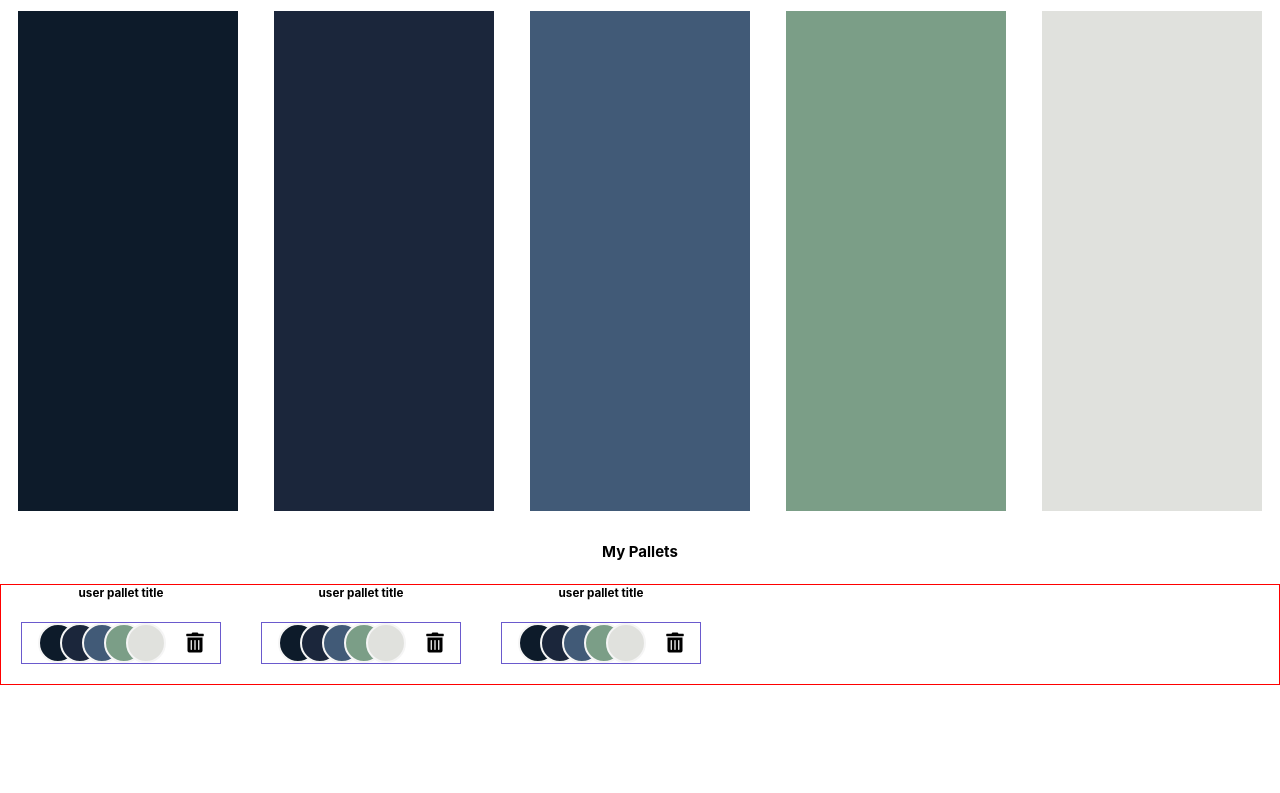
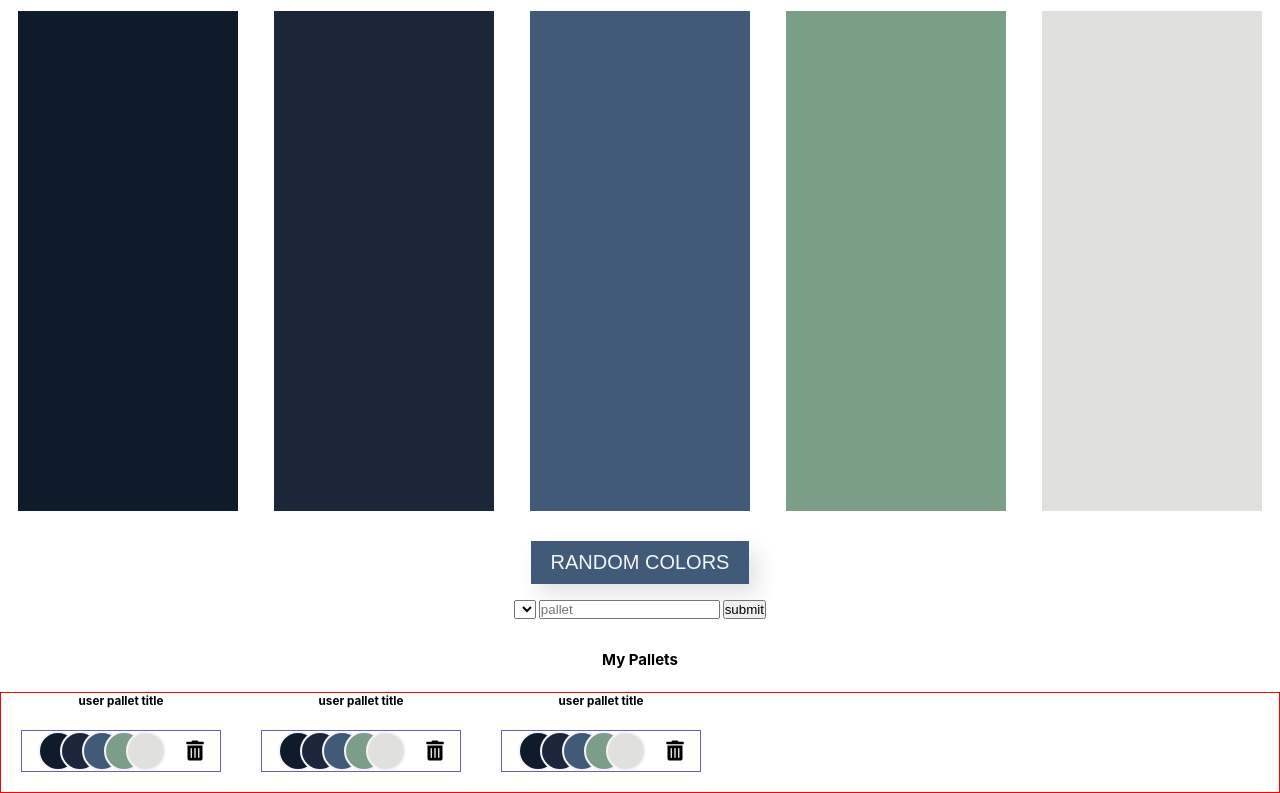
Before and after one commit to andrew-t-james/palette-picker, a website: page public/index.html in a window 1280 px wide. Shown: the part 79-872 px from the top of the page. Before the commit the page ends 800 px from the top, so only its background shows below. Drawn offline with Linux system fonts and the light colour scheme; no server answers.

Commit message:
Add random colors generation

```diff
--- a/public/css/styles.css
+++ b/public/css/styles.css
@@ -1,9 +1,9 @@
 :root {
-  --color-one: #0d1b2a;
-  --color-two: #1b263b;
-  --color-three: #415a77;
-  --color-four: #7b9e87;
-  --color-five: #e0e1dd;
+  --color-1: #0d1b2a;
+  --color-2: #1b263b;
+  --color-3: #415a77;
+  --color-4: #7b9e87;
+  --color-5: #e0e1dd;
   --border-color: whitesmoke;
 }
 
@@ -54,6 +54,34 @@ body {
 }
 
 /**
+* CONTROLS SECTION
+*/
+.controls-section {
+  margin-bottom: 3rem;
+  text-align: center;
+}
+
+.controls-section__button {
+  background: var(--color-3);
+  border: none;
+  color: var(--border-color);
+  cursor: pointer;
+  margin-bottom: 1.6rem;
+  outline: inherit;
+  padding: 0;
+  font-size: 2rem;
+  border: 1px solid var(--color-three);
+  padding: 1rem 2rem;
+  box-shadow: 8px 10px 20px 0 rgba(46, 61, 73, 0.15);
+  transition: all 0.3s ease;
+  text-transform: uppercase;
+}
+
+.controls-section__button:hover {
+  box-shadow: 2px 4px 8px 0 rgba(46, 61, 73, 0.2);
+}
+
+/**
 * USER PALLETE
 */
 .user-pallet__header {
@@ -81,7 +109,6 @@ body {
 }
 
 .user-section__pallet--colors-block {
-  background: var(--color-one);
   border: 2px solid var(--border-color);
   border-radius: 50%;
   height: 4rem;
@@ -101,21 +128,21 @@ body {
 * COLORS FOR INDVIDUAL BLOCKS
 */
 .one {
-  background: var(--color-one);
+  background: var(--color-1);
 }
 
 .two {
-  background: var(--color-two);
+  background: var(--color-2);
 }
 
 .three {
-  background: var(--color-three);
+  background: var(--color-3);
 }
 
 .four {
-  background: var(--color-four);
+  background: var(--color-4);
 }
 
 .five {
-  background: var(--color-five);
+  background: var(--color-5);
 }
--- a/public/index.html
+++ b/public/index.html
@@ -20,6 +20,14 @@
       <div class="color-blocks__block three"></div>
       <div class="color-blocks__block four"></div>
       <div class="color-blocks__block five"></div>
+    </section>
+    <section class="controls-section">
+      <button class="controls-section__button">Random Colors</button>
+      <form action="" class="controls-section__from">
+        <select name="project"></select>
+        <input type="text" name="pallet" placeholder="pallet">
+        <input type="button" value="submit">
+      </form>
     </section>
     <section>
       <header class="user-pallet__header">
--- a/public/js/scripts.js
+++ b/public/js/scripts.js
@@ -1,8 +1,12 @@
 
 const getRandomHexColor = () => `#${Math.floor(Math.random() * 16777215).toString(16)}`; // 16777215 = #ffffff;
-const setColorPallet = async () => {
-  const response = await fetch('/api/v1/pallet');
-  const pallet = await response.json();
-  console.log(pallet);
+const randomButton = document.querySelector('.controls-section__button');
+const colorBlockList = document.querySelectorAll('.color-blocks__block');
+
+const setColorPallet = () => {
+  colorBlockList.forEach((block, index) => {
+    block.setAttribute('style', `--color-${index + 1}: ${getRandomHexColor()}`);
+  });
 };
-setColorPallet();
+
+randomButton.addEventListener('click', setColorPallet);
```
